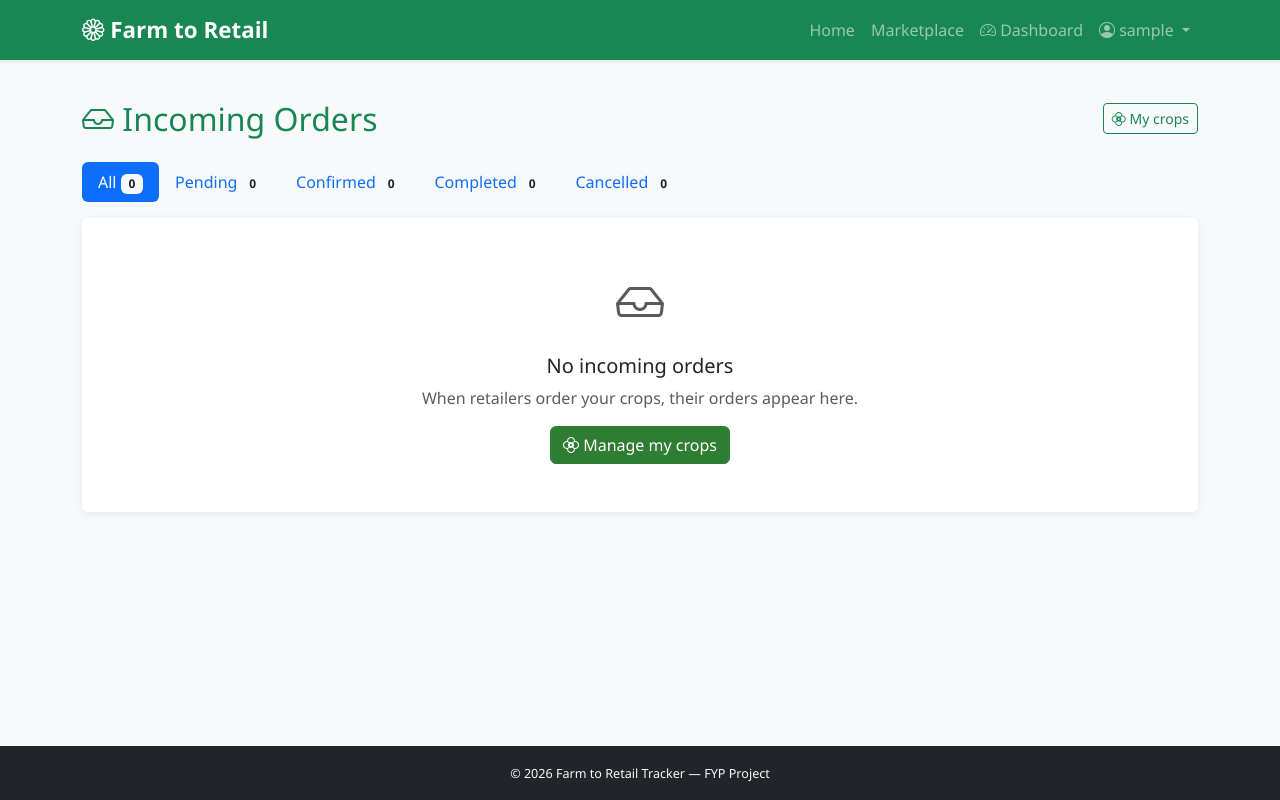
After one commit to eddiey-work/farm_to_retail_tracker, a Django app: page /orders/received/ in a window 1280 px wide. The commit adds this page. Run offline with Django 5.2, Linux system fonts and the light colour scheme; the visitor is signed in with stand-in values (Sample User, id 1); data comes from the database, SQL or seed files in the repository; data that the repository does not hold is empty.

Commit message:
Day 13: Order management - retailer my_orders, farmer incoming_orders, shared detail, status transitions with atomic stock restoration on cancel

```diff
--- a/accounts/views.py
+++ b/accounts/views.py
@@ -85,6 +85,7 @@ def dashboard_view(request):
         context = {
             'order_count': orders.count(),
             'pending_count': orders.filter(status='pending').count(),
+            'confirmed_count': orders.filter(status='confirmed').count(),
         }
         return render(request, 'accounts/dashboard_retailer.html', context)
 
--- a/farm_tracker/urls.py
+++ b/farm_tracker/urls.py
@@ -27,6 +27,7 @@ urlpatterns = [
     path('accounts/', include('accounts.urls')),
     path('marketplace/', include('marketplace.urls')),
     path('farmer/', include('marketplace.urls_farmer')),
+    path('orders/', include('orders.urls')),
 ]
 
 if settings.DEBUG:
--- /dev/null
+++ b/orders/urls.py
@@ -0,0 +1,11 @@
+from django.urls import path
+from . import views
+
+urlpatterns = [
+    path('my/', views.my_orders, name='my_orders'),
+    path('received/', views.incoming_orders, name='incoming_orders'),
+    path('<int:pk>/', views.order_detail, name='order_detail'),
+    path('<int:pk>/confirm/', views.order_confirm, name='order_confirm'),
+    path('<int:pk>/complete/', views.order_complete, name='order_complete'),
+    path('<int:pk>/cancel/', views.order_cancel, name='order_cancel'),
+]
--- a/orders/views.py
+++ b/orders/views.py
@@ -1,13 +1,203 @@
-from django.shortcuts import render
+from decimal import Decimal
 
-# Create your views here.
-# from django.db.models import ProtectedError
+from django.contrib import messages
+from django.contrib.auth.decorators import login_required
+from django.core.exceptions import ValidationError
+from django.db import transaction
+from django.http import Http404
+from django.shortcuts import get_object_or_404, redirect, render
 
-# if request.method == 'POST':
-#     name = crop.crop_name
-#     try:
-#         crop.delete()
-#         messages.success(request, f"'{name}' has been deleted.")
-#     except ProtectedError:
-#         messages.error(request, f"'{name}' has orders and cannot be deleted. Mark it unavailable instead.")
-#     return redirect('my_crops')
+from accounts.decorators import role_required
+from marketplace.models import CropProduce
+from .models import Order
+
+
+# ---------------------------------------------------------------------------
+# LISTS
+# ---------------------------------------------------------------------------
+
+@role_required('retailer')
+def my_orders(request):
+    """All orders placed by the current retailer."""
+    status_filter = request.GET.get('status', '').strip()
+
+    orders = (
+        Order.objects
+        .filter(retailer=request.user)
+        .select_related('crop', 'farmer')
+        .order_by('-created_at')
+    )
+
+    if status_filter in ('pending', 'confirmed', 'completed', 'cancelled'):
+        orders = orders.filter(status=status_filter)
+
+    # Counts for the filter pills
+    base = Order.objects.filter(retailer=request.user)
+    counts = {
+        'all': base.count(),
+        'pending': base.filter(status='pending').count(),
+        'confirmed': base.filter(status='confirmed').count(),
+        'completed': base.filter(status='completed').count(),
+        'cancelled': base.filter(status='cancelled').count(),
+    }
+
+    return render(request, 'orders/my_orders.html', {
+        'orders': orders,
+        'status_filter': status_filter,
+        'counts': counts,
+    })
+
+
+@role_required('farmer')
+def incoming_orders(request):
+    """All orders received on the current farmer's crops."""
+    status_filter = request.GET.get('status', '').strip()
+
+    orders = (
+        Order.objects
+        .filter(farmer=request.user)
+        .select_related('crop', 'retailer')
+        .order_by('-created_at')
+    )
+
+    if status_filter in ('pending', 'confirmed', 'completed', 'cancelled'):
+        orders = orders.filter(status=status_filter)
+
+    base = Order.objects.filter(farmer=request.user)
+    counts = {
+        'all': base.count(),
+        'pending': base.filter(status='pending').count(),
+        'confirmed': base.filter(status='confirmed').count(),
+        'completed': base.filter(status='completed').count(),
+        'cancelled': base.filter(status='cancelled').count(),
+    }
+
+    return render(request, 'orders/incoming_orders.html', {
+        'orders': orders,
+        'status_filter': status_filter,
+        'counts': counts,
+    })
+
+
+# ---------------------------------------------------------------------------
+# DETAIL
+# ---------------------------------------------------------------------------
+
+@login_required
+def order_detail(request, pk):
+    """Order detail. Visible only to the retailer or the farmer involved."""
+    order = get_object_or_404(
+        Order.objects.select_related('crop', 'farmer', 'retailer'),
+        pk=pk
+    )
+
+    is_retailer = order.retailer == request.user
+    is_farmer = order.farmer == request.user
+
+    if not (is_retailer or is_farmer):
+        raise Http404("Order not found.")
+
+    return render(request, 'orders/order_detail.html', {
+        'order': order,
+        'is_retailer': is_retailer,
+        'is_farmer': is_farmer,
+    })
+
+
+# ---------------------------------------------------------------------------
+# STATUS TRANSITIONS (FARMER ONLY)
+# ---------------------------------------------------------------------------
+
+@role_required('farmer')
+def order_confirm(request, pk):
+    """Farmer moves a pending order to confirmed."""
+    order = get_object_or_404(Order, pk=pk, farmer=request.user)
+
+    if request.method != 'POST':
+        return redirect('order_detail', pk=order.pk)
+
+    if order.status != 'pending':
+        messages.error(request, f"Cannot confirm an order that is '{order.get_status_display()}'.")
+        return redirect('order_detail', pk=order.pk)
+
+    order.status = 'confirmed'
+    order.save(update_fields=['status', 'updated_at'])
+    messages.success(request, f"Order #{order.pk} has been confirmed.")
+    return redirect('order_detail', pk=order.pk)
+
+
+@role_required('farmer')
+def order_complete(request, pk):
+    """Farmer marks a confirmed order as completed."""
+    order = get_object_or_404(Order, pk=pk, farmer=request.user)
+
+    if request.method != 'POST':
+        return redirect('order_detail', pk=order.pk)
+
+    if order.status != 'confirmed':
+        messages.error(request, f"Only confirmed orders can be marked completed. This one is '{order.get_status_display()}'.")
+        return redirect('order_detail', pk=order.pk)
+
+    order.status = 'completed'
+    order.save(update_fields=['status', 'updated_at'])
+    messages.success(request, f"Order #{order.pk} marked as completed.")
+    return redirect('order_detail', pk=order.pk)
+
+
+@role_required('farmer')
+def order_cancel(request, pk):
+    """
+    Farmer cancels a pending or confirmed order.
+    Stock is restored atomically.
+    """
+    order = get_object_or_404(Order, pk=pk, farmer=request.user)
+
+    if request.method != 'POST':
+        return redirect('order_detail', pk=order.pk)
+
+    if not order.can_be_cancelled():
+        messages.error(
+            request,
+            f"Orders that are '{order.get_status_display()}' cannot be cancelled."
+        )
+        return redirect('order_detail', pk=order.pk)
+
+    try:
+        with transaction.atomic():
+            # Lock the order row
+            locked_order = (
+                Order.objects
+                .select_for_update()
+                .get(pk=order.pk)
+            )
+
+            # Re-check under lock
+            if not locked_order.can_be_cancelled():
+                raise ValidationError(
+                    f"Order is now '{locked_order.get_status_display()}' and cannot be cancelled."
+                )
+
+            # Lock the crop row and restore stock
+            crop = (
+                CropProduce.objects
+                .select_for_update()
+                .get(pk=locked_order.crop.pk)
+            )
+            crop.quantity = (crop.quantity + locked_order.ordered_qty).quantize(Decimal('0.01'))
+            crop.is_available = True
+            crop.save()
+
+            # Update the order
+            locked_order.status = 'cancelled'
+            locked_order.save(update_fields=['status', 'updated_at'])
+
+        messages.success(
+            request,
+            f"Order #{order.pk} cancelled. "
+            f"{order.ordered_qty} {order.crop.get_unit_display()} restored to your inventory."
+        )
+        return redirect('order_detail', pk=order.pk)
+
+    except ValidationError as e:
+        messages.error(request, e.messages[0] if e.messages else str(e))
+        return redirect('order_detail', pk=order.pk)
--- a/templates/accounts/dashboard_farmer.html
+++ b/templates/accounts/dashboard_farmer.html
@@ -44,6 +44,9 @@
             <a href="{% url 'marketplace' %}" class="btn btn-outline-success">
                 <i class="bi bi-shop"></i> View Marketplace
             </a>
+            <a href="{% url 'incoming_orders' %}" class="btn btn-outline-success">
+                <i class="bi bi-inbox"></i> Incoming Orders
+            </a>
         </div>
     </div>
 </div>
--- a/templates/base.html
+++ b/templates/base.html
@@ -58,11 +58,16 @@
                                         <i class="bi bi-flower2"></i> My Crops
                                     </a>
                                 </li>
+                                <li>
+                                    <a class="dropdown-item" href="{% url 'incoming_orders' %}">
+                                        <i class="bi bi-inbox"></i> Incoming Orders
+                                    </a>
+                                </li>
                                 {% endif %}
 
                                 {% if user.profile.role == 'retailer' %}
                                 <li>
-                                        <a class="dropdown-item" href="#">
+                                    <a class="dropdown-item" href="{% url 'my_orders' %}">
                                         <i class="bi bi-bag-check"></i> My Orders
                                     </a>
                                 </li>
--- /dev/null
+++ b/templates/orders/incoming_orders.html
@@ -0,0 +1,108 @@
+{% extends 'base.html' %}
+
+{% block title %}Incoming Orders — Farm to Retail Tracker{% endblock %}
+
+{% block content %}
+<div class="container my-4">
+
+    <div class="d-flex justify-content-between align-items-center mb-4 flex-wrap">
+        <h2 class="text-success mb-0"><i class="bi bi-inbox"></i> Incoming Orders</h2>
+        <a href="{% url 'my_crops' %}" class="btn btn-outline-success btn-sm">
+            <i class="bi bi-flower2"></i> My crops
+        </a>
+    </div>
+
+    <ul class="nav nav-pills mb-3">
+        <li class="nav-item">
+            <a class="nav-link {% if not status_filter %}active{% endif %}"
+               href="{% url 'incoming_orders' %}">
+                All <span class="badge bg-light text-dark">{{ counts.all }}</span>
+            </a>
+        </li>
+        <li class="nav-item">
+            <a class="nav-link {% if status_filter == 'pending' %}active{% endif %}"
+               href="?status=pending">
+                Pending <span class="badge bg-light text-dark">{{ counts.pending }}</span>
+            </a>
+        </li>
+        <li class="nav-item">
+            <a class="nav-link {% if status_filter == 'confirmed' %}active{% endif %}"
+               href="?status=confirmed">
+                Confirmed <span class="badge bg-light text-dark">{{ counts.confirmed }}</span>
+            </a>
+        </li>
+        <li class="nav-item">
+            <a class="nav-link {% if status_filter == 'completed' %}active{% endif %}"
+               href="?status=completed">
+                Completed <span class="badge bg-light text-dark">{{ counts.completed }}</span>
+            </a>
+        </li>
+        <li class="nav-item">
+            <a class="nav-link {% if status_filter == 'cancelled' %}active{% endif %}"
+               href="?status=cancelled">
+                Cancelled <span class="badge bg-light text-dark">{{ counts.cancelled }}</span>
+            </a>
+        </li>
+    </ul>
+
+    {% if orders %}
+        <div class="card">
+            <div class="table-responsive">
+                <table class="table table-hover align-middle mb-0">
+                    <thead class="table-light">
+                        <tr>
+                            <th>#</th>
+                            <th>Crop</th>
+                            <th>Retailer</th>
+                            <th>Qty</th>
+                            <th>Total</th>
+                            <th>Status</th>
+                            <th>Placed</th>
+                            <th></th>
+                        </tr>
+                    </thead>
+                    <tbody>
+                        {% for order in orders %}
+                            <tr>
+                                <td><strong>#{{ order.pk }}</strong></td>
+                                <td>{{ order.crop.crop_name }}</td>
+                                <td class="small">{{ order.retailer.username }}</td>
+                                <td class="small">
+                                    {{ order.ordered_qty }} {{ order.crop.get_unit_display }}
+                                </td>
+                                <td class="small">Rs. {{ order.total_price }}</td>
+                                <td>
+                                    <span class="badge
+                                        {% if order.status == 'pending' %}bg-warning text-dark
+                                        {% elif order.status == 'confirmed' %}bg-info text-dark
+                                        {% elif order.status == 'completed' %}bg-success
+                                        {% else %}bg-secondary{% endif %}">
+                                        {{ order.get_status_display }}
+                                    </span>
+                                </td>
+                                <td class="small text-muted">{{ order.created_at|date:"d M Y" }}</td>
+                                <td class="text-end">
+                                    <a href="{% url 'order_detail' order.pk %}"
+                                       class="btn btn-sm btn-outline-success">View</a>
+                                </td>
+                            </tr>
+                        {% endfor %}
+                    </tbody>
+                </table>
+            </div>
+        </div>
+    {% else %}
+        <div class="card p-5 text-center">
+            <i class="bi bi-inbox text-muted" style="font-size: 3rem;"></i>
+            <h5 class="mt-3">No incoming orders{% if status_filter %} with status "{{ status_filter }}"{% endif %}</h5>
+            <p class="text-muted">When retailers order your crops, their orders appear here.</p>
+            <div>
+                <a href="{% url 'my_crops' %}" class="btn btn-success">
+                    <i class="bi bi-flower2"></i> Manage my crops
+                </a>
+            </div>
+        </div>
+    {% endif %}
+
+</div>
+{% endblock %}
```
Also changed, not shown: templates/accounts/dashboard_retailer.html (+11 -2 lines), templates/orders/my_orders.html (added, +109 -0 lines), templates/orders/order_detail.html (added, +178 -0 lines). Lines whose indentation alone changed are shown as unchanged.
